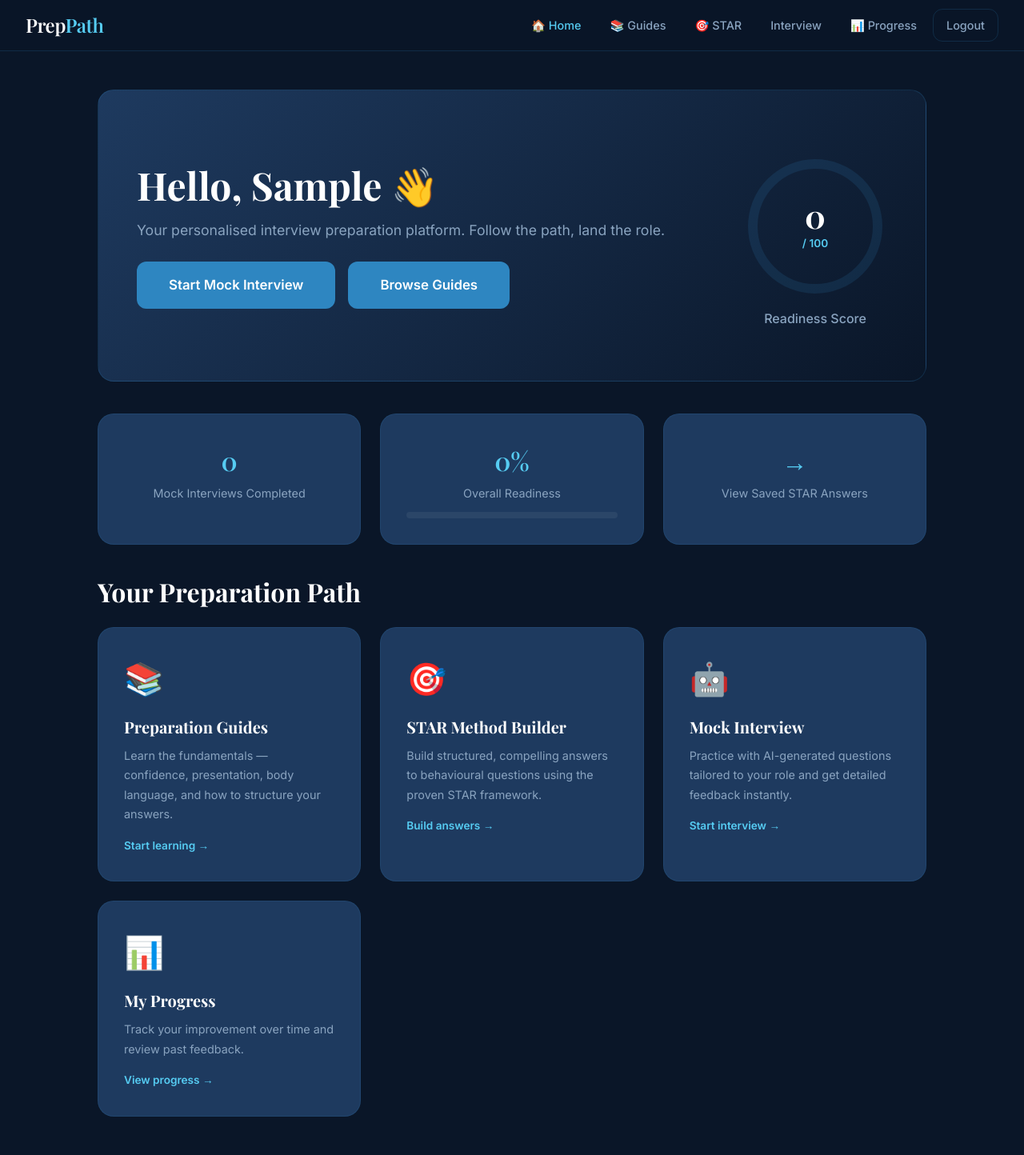
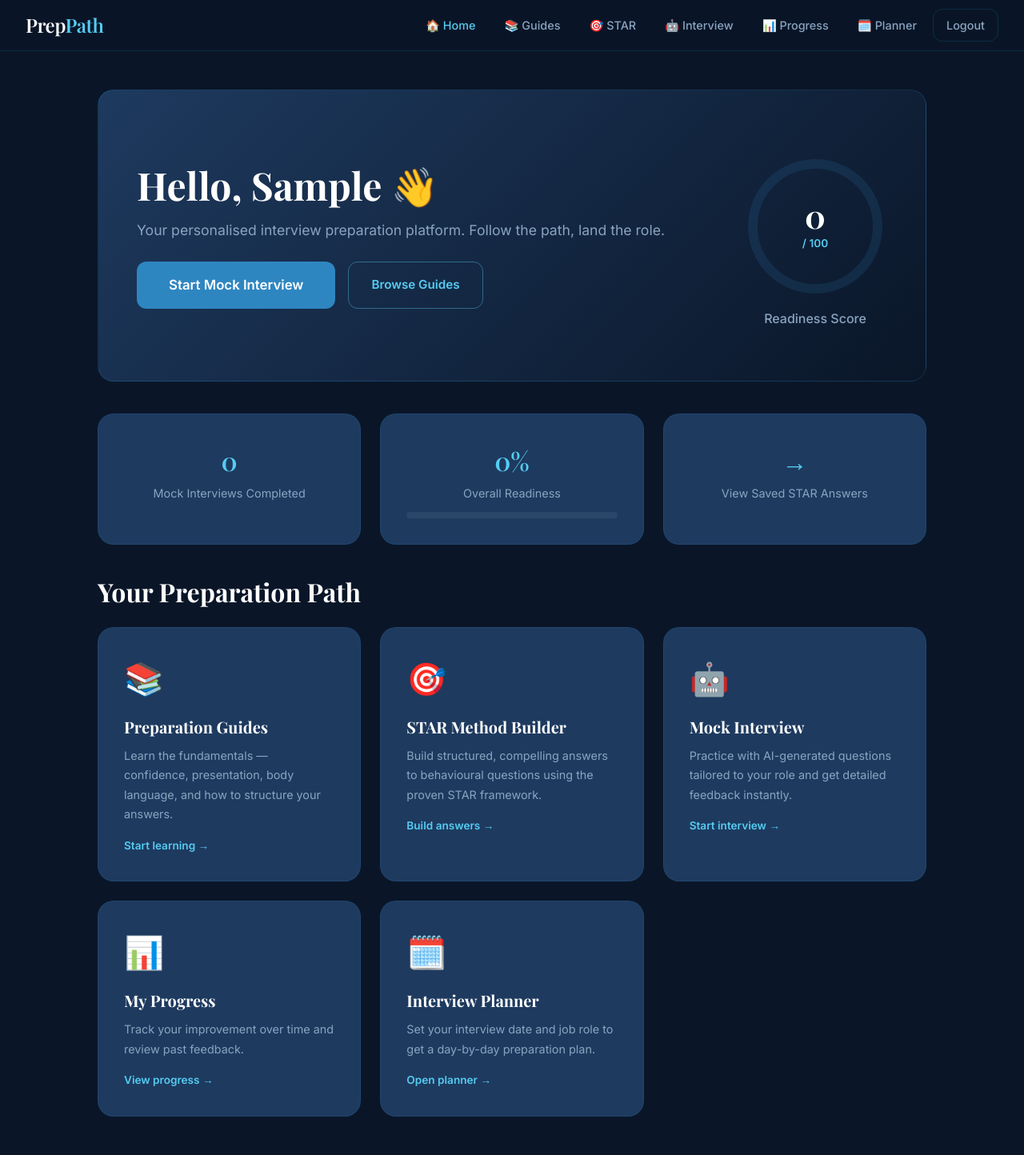
Before and after one commit to hafsaaatif197-bit/preppath, a Flask app: page / in a window 1280 px wide. Shown: the whole page at 80% size. Run offline with Flask 3, Linux system fonts and the light colour scheme; a user stored in the database is signed in; data that the repository does not hold is empty.

Commit message:
feat: add planner and dashboard links to navbar and homepage grid

```diff
--- a/templates/base.html
+++ b/templates/base.html
@@ -15,8 +15,9 @@
     <a href="{{ url_for('home') }}" {% if request.endpoint=='home' %}class="active"{% endif %}>🏠 <span>Home</span></a>
     <a href="{{ url_for('guides') }}" {% if 'guide' in request.endpoint %}class="active"{% endif %}>📚 <span>Guides</span></a>
     <a href="{{ url_for('star_builder') }}" {% if request.endpoint=='star_builder' %}class="active"{% endif %}>🎯 <span>STAR</span></a>
-    <a href="{{ url_for('interview_setup') }}" {% if 'interview' in request.endpoint %}class="active"{% endif %}> <span>Interview</span></a>
+    <a href="{{ url_for('interview_setup') }}" {% if 'interview' in request.endpoint %}class="active"{% endif %}>🤖 <span>Interview</span></a>
     <a href="{{ url_for('dashboard') }}" {% if request.endpoint=='dashboard' %}class="active"{% endif %}>📊 <span>Progress</span></a>
+    <a href="{{ url_for('planner') }}" {% if request.endpoint=='planner' %}class="active"{% endif %}>🗓️ <span>Planner</span></a>
     <a href="{{ url_for('logout') }}" class="btn-logout">Logout</a>
   </div>
 </nav>
--- a/templates/index.html
+++ b/templates/index.html
@@ -10,7 +10,7 @@
       <p class="hero-sub">Your personalised interview preparation platform. Follow the path, land the role.</p>
       <div class="hero-actions">
         <a href="{{ url_for('interview_setup') }}" class="btn btn-primary btn-lg">Start Mock Interview</a>
-        <a href="{{ url_for('guides') }}" class="btn btn-primary btn-lg">Browse Guides</a>
+        <a href="{{ url_for('guides') }}" class="btn btn-outline">Browse Guides</a>
       </div>
     </div>
     <div class="score-arc-wrapper">
@@ -85,6 +85,12 @@
       <p>Track your improvement over time and review past feedback.</p>
       <span class="card-arrow">View progress →</span>
     </a>
+    <a href="{{ url_for('planner') }}" class="guide-card card">
+      <span class="guide-icon">🗓️</span>
+      <h3>Interview Planner</h3>
+      <p>Set your interview date and job role to get a day-by-day preparation plan.</p>
+      <span class="card-arrow">Open planner →</span>
+    </a>
   </div>
 
 </div>
```
